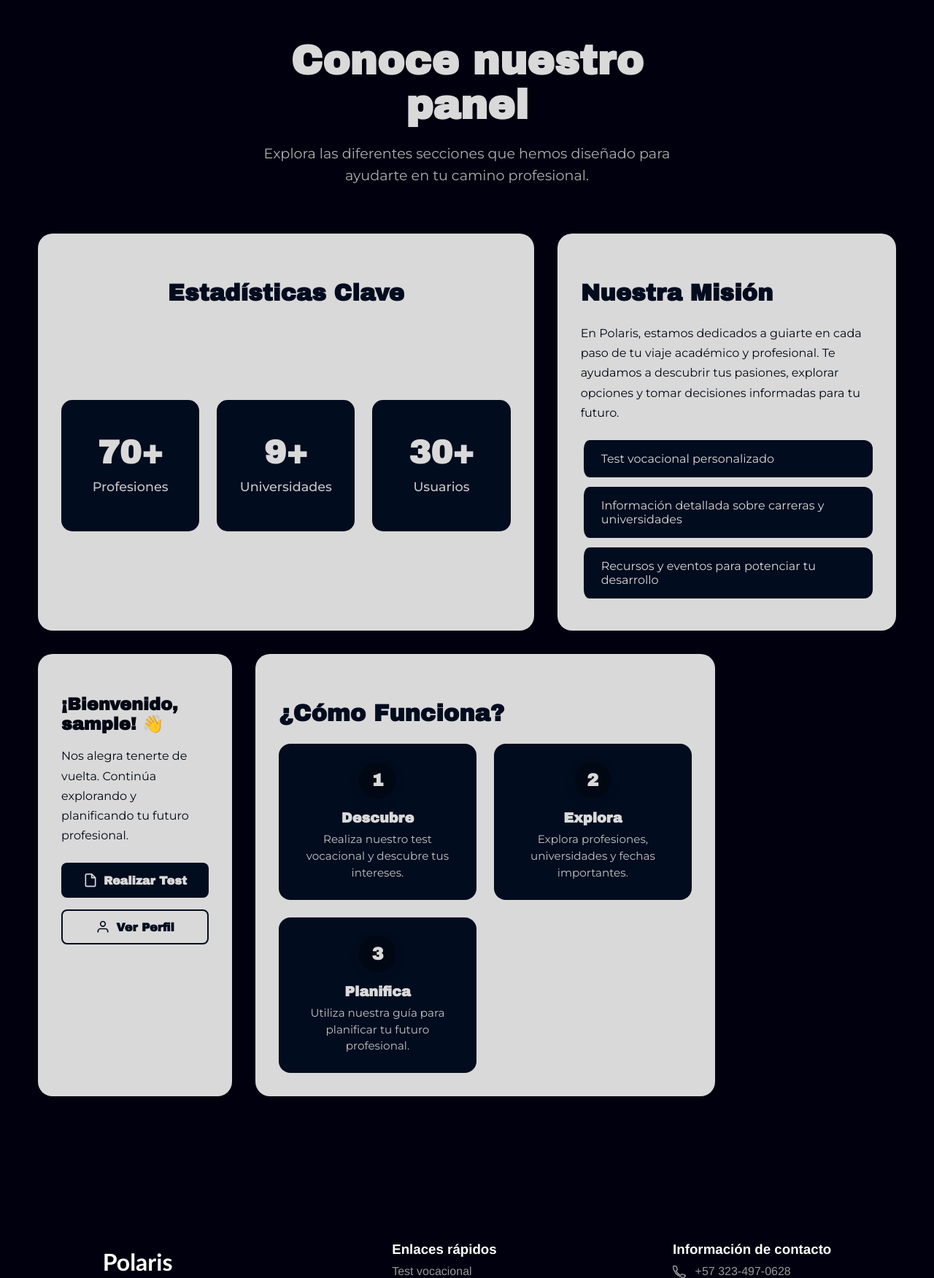
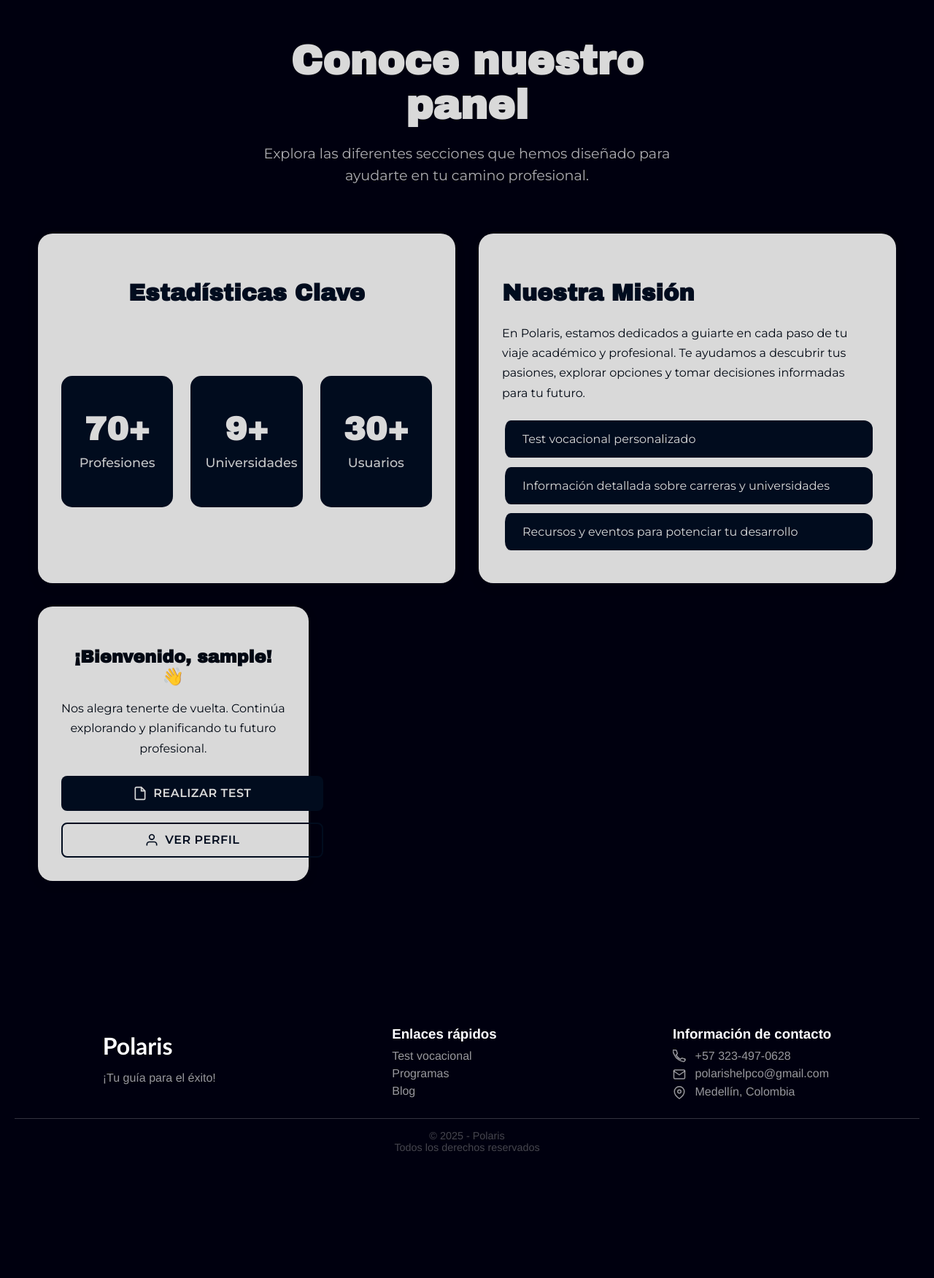
Before and after one commit to polarisproject-mde/polaris-jl, a FastAPI app: page / in a window 1280 px wide. Shown: the part 863-2614 px from the top of the page at 73% size. After the commit the page ends 2440 px from the top, so only its background shows below. Run offline with FastAPI, Linux system fonts and the light colour scheme; the visitor is signed in with stand-in values (Sample User, id 1); parts of the project's set-up code (start-up, migrations or seed data) failed here and were passed over; some web fonts are replaced.

Commit message:
dashboard index 4

```diff
--- a/static/css/inicio.css
+++ b/static/css/inicio.css
@@ -517,9 +517,14 @@
     }
 }
 
+/* ===================================
+   CARD DE BIENVENIDA (Usuario autenticado)
+   =================================== */
+
 .welcome-card {
     background: #d9d9d9;
     color: #010c1e;
+    /* Heredar el grid-column de .login-card para mantener el mismo tamaño */
 }
 
 .welcome-card h3 {
@@ -535,15 +540,15 @@
     font-family: "Montserrat", sans-serif;
 }
 
+/* Reusar la clase .auth-buttons para mantener el mismo layout */
 .user-actions {
     display: flex;
+    flex-direction: column;
     gap: 1rem;
-    flex-wrap: wrap;
 }
 
 .action-btn {
-    flex: 1;
-    min-width: 150px;
+    width: 100%;
     display: flex;
     align-items: center;
     justify-content: center;
@@ -552,6 +557,7 @@
     border-radius: 8px;
     text-decoration: none;
     font-weight: 600;
+    font-family: "Montserrat", sans-serif;
     transition: all 0.3s ease;
     border: 2px solid transparent;
 }
@@ -575,7 +581,8 @@
 
 .action-btn.secondary:hover {
     background: #010813;
-    border-color: white;
+    color: #d9d9d9;
+    border-color: #010813;
     transform: translateY(-2px);
 }
 
--- a/templates/index.html
+++ b/templates/index.html
@@ -434,19 +434,19 @@
         </article>
 
         {% if user %}
-            <!-- ✅ USUARIO AUTENTICADO: Mostrar card de bienvenida -->
-            <article class="card welcome-card">
+    <!-- ✅ USUARIO AUTENTICADO: Card de bienvenida (MISMO TAMAÑO) -->
+    <article class="card login-card welcome-card">
         <h3>¡Bienvenido, {{ user.nombre }}! 👋</h3>
         <p>Nos alegra tenerte de vuelta. Continúa explorando y planificando tu futuro profesional.</p>
-                <div class="user-actions">
-                    <a href="{{ url_for('test-vocacional') }}" class="action-btn primary">
+        <div class="auth-buttons user-actions">
+            <a href="{{ url_for('test-vocacional') }}" class="auth-btn action-btn primary">
                 <svg xmlns="http://www.w3.org/2000/svg" width="20" height="20" viewBox="0 0 24 24" fill="none" stroke="currentColor" stroke-width="2">
                     <path d="M14 2H6a2 2 0 0 0-2 2v16a2 2 0 0 0 2 2h12a2 2 0 0 0 2-2V8z"/>
                     <polyline points="14 2 14 8 20 8"/>
                 </svg>
                 Realizar Test
             </a>
-                    <a href="{{ url_for('perfil') }}" class="action-btn secondary">
+            <a href="{{ url_for('perfil') }}" class="auth-btn action-btn secondary">
                 <svg xmlns="http://www.w3.org/2000/svg" width="20" height="20" viewBox="0 0 24 24" fill="none" stroke="currentColor" stroke-width="2">
                     <path d="M20 21v-2a4 4 0 0 0-4-4H8a4 4 0 0 0-4 4v2"/>
                     <circle cx="12" cy="7" r="4"/>
@@ -456,9 +456,10 @@
         </div>
     </article>
 {% else %}
-            <!-- ❌ USUARIO NO AUTENTICADO: Mostrar card de login/registro -->
+    <!-- ❌ USUARIO NO AUTENTICADO: Card de login/registro (TAMAÑO ORIGINAL) -->
     <article class="card login-card">
         <h3>Acceso a la Plataforma</h3>
+        <p>Inicia sesión o regístrate para acceder a todas las funcionalidades de Polaris.</p>
         <div class="auth-buttons">
             <a href="{{ url_for('login') }}" class="auth-btn login-link">
                 <svg xmlns="http://www.w3.org/2000/svg" width="20" height="20" viewBox="0 0 24 24" fill="none" stroke="currentColor" stroke-width="2" stroke-linecap="round" stroke-linejoin="round">
@@ -478,33 +479,6 @@
         </div>
     </article>
 {% endif %}
-
-        <article class="card steps-card">
-            <h3>¿Cómo Funciona?</h3>
-            <div class="steps-grid">
-                <div class="step-item">
-                    <span class="step-number">1</span>
-                    <div class="step-content">
-                        <h4>Descubre</h4>
-                        <p>Realiza nuestro test vocacional y descubre tus intereses.</p>
-                    </div>
-                </div>
-                <div class="step-item">
-                    <span class="step-number">2</span>
-                    <div class="step-content">
-                        <h4>Explora</h4>
-                        <p>Explora profesiones, universidades y fechas importantes.</p>
-                    </div>
-                </div>
-                <div class="step-item">
-                    <span class="step-number">3</span>
-                    <div class="step-content">
-                        <h4>Planifica</h4>
-                        <p>Utiliza nuestra guía para planificar tu futuro profesional.</p>
-                    </div>
-                </div>
-            </div>
-        </article>
     </div>
 </section>
     </main>
```
Lines whose indentation alone changed are shown as unchanged.
